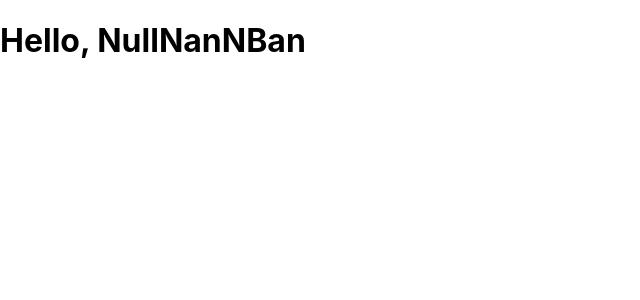
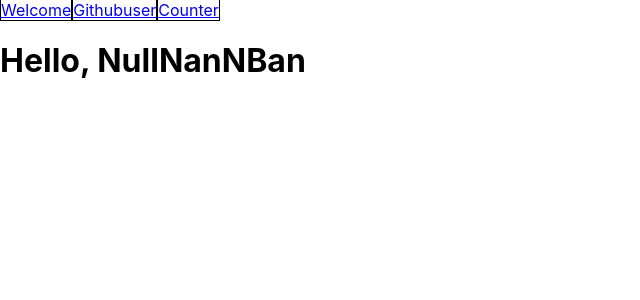
Before and after one commit to Gabriel1470/React-esercizi, a React (Create React App) app: page / in a window 1280 px wide. Shown: the top 300 px of the page, without its empty margins (0-640 px from the left). Built offline with nearby package versions, Linux system fonts and the light colour scheme.

Commit message:
React Render 04

```diff
--- a/src/App.css
+++ b/src/App.css
@@ -36,3 +36,10 @@
     transform: rotate(360deg);
   }
 }
+
+
+.disp{
+  margin: 2px auto;
+border: 1px solid black;
+padding: 5px auto;
+}
--- a/src/App.js
+++ b/src/App.js
@@ -1,4 +1,4 @@
-import { Route, Routes } from 'react-router-dom';
+import { Route, Routes , Link } from 'react-router-dom';
 import './App.css';
 import Counter from './Components/Counter';
 import UserHandler from './Components/UserHandler';
@@ -7,6 +7,10 @@ import Welcome from './Components/Welcome'
 function App() {
   return (
     <div>
+<Link className='disp' to="/" >Welcome</Link>
+<Link className='disp' to="/githubuser">Githubuser</Link>
+<Link className='disp' to="/counter" >Counter</Link>
+
       <Routes>
         <Route path='/' element={<Welcome name='NullNanNBan' />}> </Route>
         <Route path='/counter' element={<Counter/>}></Route>
```
